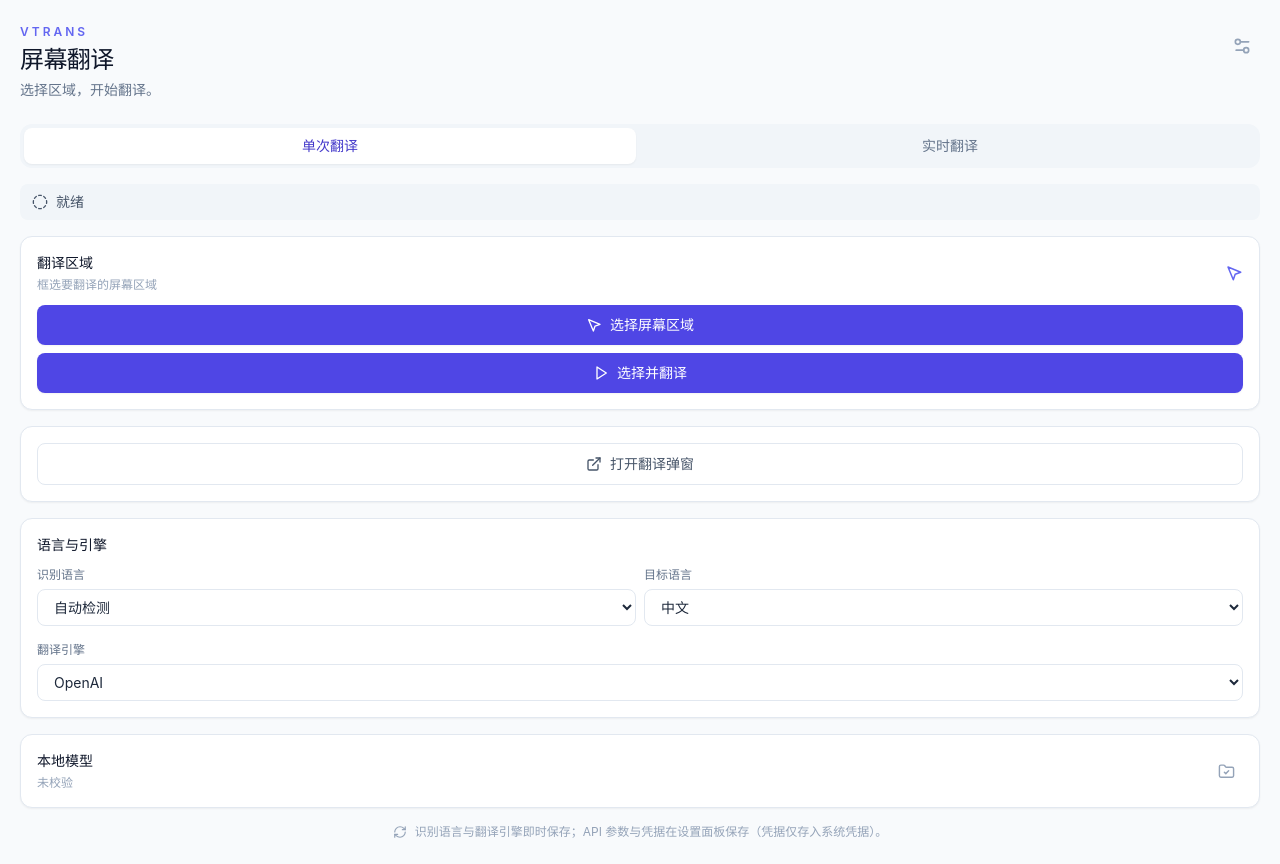
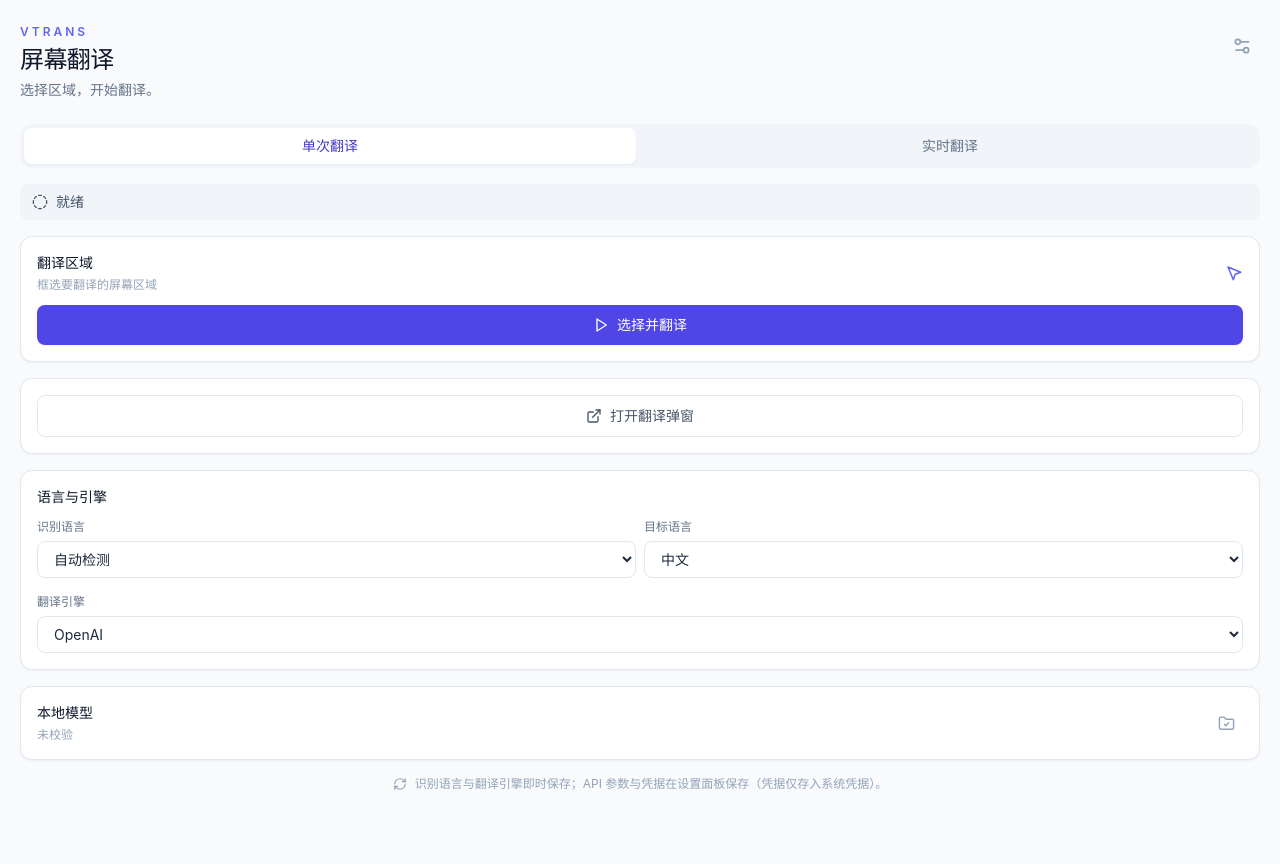
Before and after one commit to ArrogHie/VTrans, a React (Vite) app: page / in a window 1280 px wide. After the commit the page ends 816 px from the top, so only its background shows below. Built offline with nearby package versions, Linux system fonts and the light colour scheme.

Commit message:
fix(frontend): keep single select-and-translate button in single mode

```diff
--- a/src/windows/MainWindow.tsx
+++ b/src/windows/MainWindow.tsx
@@ -353,9 +353,6 @@ export function MainWindow() {
               <MousePointer2 size={18} className="text-indigo-500" aria-hidden="true" />
             </div>
             <button type="button" onClick={() => void selectRegion()} disabled={disabled} className="primary-button w-full">
-              <MousePointer2 size={16} />选择屏幕区域
-            </button>
-            <button type="button" onClick={() => void selectRegion()} disabled={disabled} className="primary-button mt-2 w-full">
               <Play size={16} />选择并翻译
             </button>
           </section>
```
Also changed, not shown: 1 other file (tests, documents, lock files or other folders).
